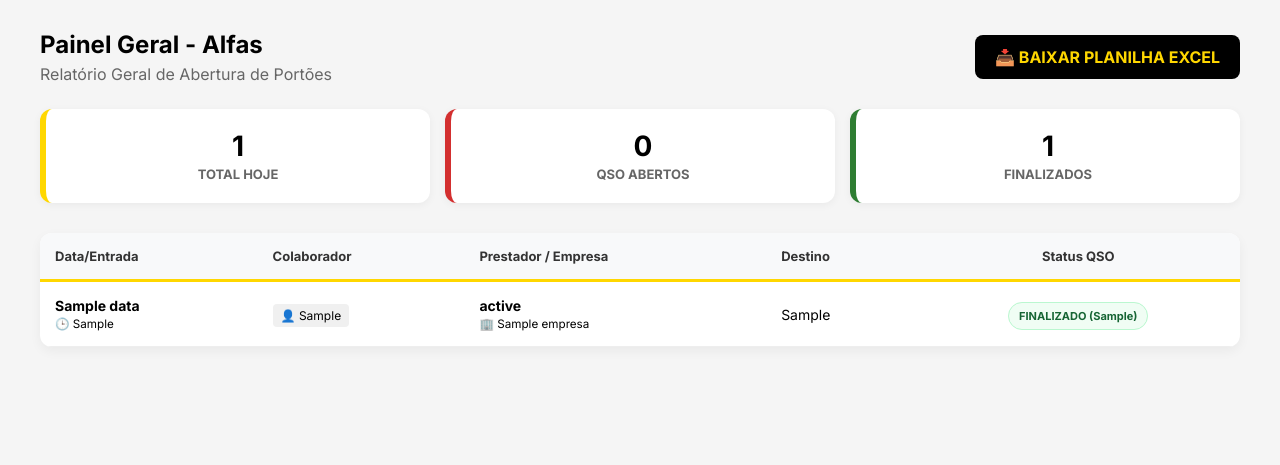
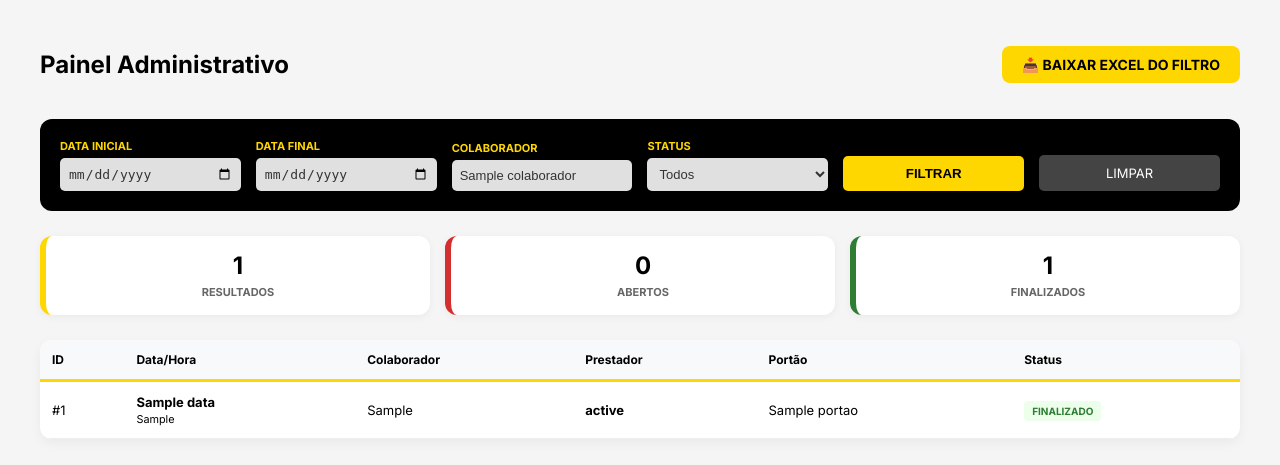
Before and after one commit to eduarda-cunha/qso_portao, a Flask app: template FORM/templates/gestor.html in a window 1280 px wide. Shown: the part 43-508 px from the top of the page. Run offline with Flask 3, Linux system fonts and the light colour scheme; the template is opened without the code that fills it: most values are stand-ins (such as "Sample title", 1, 10 or a date in 2020).

Commit message:
feat: integra CNH, ajudantes e corrige erros de exportação e Row no gestor

```diff
--- a/FORM/app.py
+++ b/FORM/app.py
@@ -1,16 +1,31 @@
+import os
+import sqlite3
+import pandas as pd
+import base64
+import json
+from io import BytesIO
+from datetime import datetime
 from flask import Flask, render_template, request, redirect, url_for, session, send_file
 from flask_httpauth import HTTPBasicAuth
-import sqlite3
-import os
-import uuid
-import pandas as pd
-from io import BytesIO
-from datetime import datetime
 
-app = Flask(__name__)
+# Configuração de caminhos e pastas
+base_dir = os.path.dirname(os.path.abspath(__file__))
+app = Flask(__name__, template_folder=os.path.join(base_dir, 'templates'))
 app.secret_key = "seguranca_praia_clube"
 auth = HTTPBasicAuth()
 
+UPLOAD_FOLDER = os.path.join(base_dir, 'static', 'assinaturas')
+if not os.path.exists(UPLOAD_FOLDER):
+    os.makedirs(UPLOAD_FOLDER)
+
+DB_PATH = os.path.join(base_dir, "qsoportao.db")
+
+def get_db():
+    conn = sqlite3.connect(DB_PATH)
+    conn.row_factory = sqlite3.Row  # Permite acessar colunas pelo nome
+    return conn
+
+# Credenciais do Gestor
 users = {"admin": "praia11037"}
 
 @auth.verify_password
@@ -18,86 +33,134 @@ def verify_password(username, password):
     if username in users and users.get(username) == password:
         return username
 
-DB_PATH = os.path.join(os.path.dirname(os.path.abspath(__file__)), "qsoportao.db")
+# --- FUNÇÃO HELPER PARA SALVAR ASSINATURA ---
+def salvar_assinatura(b64_data):
+    if b64_data and "," in b64_data:
+        nome_arquivo = f"sign_{datetime.now().strftime('%Y%m%d%H%M%S%f')}.png"
+        header, encoded = b64_data.split(",", 1)
+        with open(os.path.join(UPLOAD_FOLDER, nome_arquivo), "wb") as f:
+            f.write(base64.b64decode(encoded))
+        return nome_arquivo
+    return None
 
-def get_db():
-    conn = sqlite3.connect(DB_PATH)
-    conn.row_factory = sqlite3.Row
-    return conn
-
-CAMPOS = [
-    'data', 'hora_entrada', 'hora_saida', 'portao', 'setor', 'nome_prestador', 'rg', 'cpf',
-    'data_nascimento', 'cnh', 'categoria', 'vencimento_cnh', 'empresa',
-    'veiculo', 'placa', 'servico', 'destino_entrega', 'colaborador_acompanhou',
-    'colaborador_setor', 'assinatura_acompanhante', 'observacoes', 'assinatura_prestador',
-    'justificativa_falta_assinatura', 'colaboradores_adicionais'
-]
-
-def init_db():
-    conn = get_db()
-    cursor = conn.cursor()
-    colunas = ['id INTEGER PRIMARY KEY AUTOINCREMENT', 'uuid TEXT', 'criado_por TEXT']
-    for campo in CAMPOS:
-        colunas.append(f"{campo} TEXT")
-    cursor.execute(f"CREATE TABLE IF NOT EXISTS registros ({', '.join(colunas)})")
-    conn.commit()
-    conn.close()
-
+# --- ROTAS DE AUTENTICAÇÃO ---
 @app.route('/login', methods=['GET', 'POST'])
 def login():
     if request.method == 'POST':
-        chave = request.form.get('chave_acesso', '').lower().strip()
-        if "_" in chave:
-            session['usuario'] = chave
+        usuario_raw = request.form.get('chave_acesso') or request.form.get('usuario')
+        if usuario_raw and usuario_raw.strip():
+            session['usuario'] = usuario_raw.strip().lower()
             return redirect(url_for('index'))
-        return "Erro: Use o formato nome_sobrenome", 400
+        else:
+            return render_template('login.html', erro="Usuário inválido.")
     return render_template('login.html')
 
+@app.route('/logout')
+def logout():
+    session.clear()
+    return redirect(url_for('login'))
+
+# --- ROTA PRINCIPAL (LISTAGEM DO OPERADOR) ---
 @app.route('/')
 def index():
-    if 'usuario' not in session: return redirect(url_for('login'))
+    if 'usuario' not in session:
+        return redirect(url_for('login'))
+
     db = get_db()
-    registros = db.execute('SELECT * FROM registros WHERE criado_por = ? ORDER BY id DESC', (session['usuario'],)).fetchall()
+    rows = db.execute('SELECT * FROM registros WHERE criado_por = ? ORDER BY id DESC', (session['usuario'],)).fetchall()
+    registros = [dict(row) for row in rows] # Prevenção de erro de serialização
     db.close()
-    hoje = datetime.now().strftime('%d/%m/%Y')
-    return render_template('index.html', registros=registros, hoje=hoje)
+    return render_template('index.html', registros=registros, hoje=datetime.now().strftime('%d/%m/%Y'))
 
-@app.route('/formulario')
-@app.route('/formulario/<id_unico>')
-def formulario(id_unico=None):
-    if 'usuario' not in session: return redirect(url_for('login'))
+# --- ROTA DO FORMULÁRIO (ENTRADA E SAÍDA) ---
+@app.route('/formulario', methods=['GET', 'POST'])
+@app.route('/formulario/<int:id>', methods=['GET', 'POST'])
+def formulario(id=None):
+    if 'usuario' not in session:
+        return redirect(url_for('login'))
+
     db = get_db()
-    registro = db.execute('SELECT * FROM registros WHERE uuid = ?', (id_unico,)).fetchone() if id_unico else None
-    db.close()
-    hoje_iso = datetime.now().strftime('%Y-%m-%d')
-    return render_template('formulario.html', reg=registro, hoje_iso=hoje_iso)
+    registro = None
+    if id:
+        registro = db.execute('SELECT * FROM registros WHERE id = ?', (id,)).fetchone()
 
-@app.route('/add', methods=['POST'])
-def add():
-    if 'usuario' not in session: return redirect(url_for('login'))
-    codigo = str(uuid.uuid4())[:8]
-    dados = [codigo, session['usuario']] + [request.form.get(f, '') for f in CAMPOS]
-    db = get_db()
-    placeholder = ",".join(["?"] * (len(CAMPOS) + 2))
-    db.execute(f'INSERT INTO registros (uuid, criado_por, {", ".join(CAMPOS)}) VALUES ({placeholder})', dados)
-    db.commit()
-    db.close()
-    return redirect(url_for('index'))
+    if request.method == 'POST':
+        # Captura de dados do formulário
+        dados = {
+            'nome': request.form.get('nome_prestador'),
+            'empresa': request.form.get('empresa'),
+            'portao': request.form.get('portao'),
+            'cnh_n': request.form.get('cnh_numero'),
+            'cnh_v': request.form.get('cnh_vencimento'),
+            'cnh_c': request.form.get('cnh_categoria'),
+            'obs': request.form.get('observacoes'),
+            'ajudantes': request.form.get('colaboradores_json'),
+            'ass_pre': request.form.get('assinatura_data'),
+            'ass_aco': request.form.get('assinatura_acompanhante'),
+            'h_saida': request.form.get('hora_saida')
+        }
 
+        if id:
+            # Lógica de Atualização / Saída
+            hora_final = dados['h_saida'] if dados['h_saida'] else datetime.now().strftime('%H:%M')
+            db.execute('''UPDATE registros SET
+                          hora_saida = ?, cnh_numero = ?, cnh_vencimento = ?,
+                          cnh_categoria = ?, observacoes = ? WHERE id = ?''',
+                       (hora_final, dados['cnh_n'], dados['cnh_v'], dados['cnh_c'], dados['obs'], id))
+        else:
+            # Lógica de Novo Registro
+            arq_prestador = salvar_assinatura(dados['ass_pre'])
+            arq_acompanhante = salvar_assinatura(dados['ass_aco'])
+
+            db.execute('''INSERT INTO registros
+                (data, hora_entrada, nome_prestador, empresa, portao, cnh_numero,
+                 cnh_vencimento, cnh_categoria, observacoes, colaboradores_adicionais,
+                 criado_por, assinatura_path, assinatura_acompanhante_path)
+                VALUES (?, ?, ?, ?, ?, ?, ?, ?, ?, ?, ?, ?, ?)''',
+                (datetime.now().strftime('%Y-%m-%d'), datetime.now().strftime('%H:%M'),
+                 dados['nome'], dados['empresa'], dados['portao'], dados['cnh_n'],
+                 dados['cnh_v'], dados['cnh_c'], dados['obs'], dados['ajudantes'],
+                 session['usuario'], arq_prestador, arq_acompanhante))
+
+        db.commit()
+        db.close()
+        return redirect(url_for('index'))
+
+    # hoje_iso é necessário para o campo <input type="date"> funcionar
+    return render_template('formulario.html', registro=registro, hoje_iso=datetime.now().strftime('%Y-%m-%d'))
+
+# --- ROTA DO GESTOR (CORRIGIDA) ---
 @app.route('/gestor')
 @auth.login_required
 def gestor():
     db = get_db()
-    registros = db.execute('SELECT * FROM registros ORDER BY id DESC').fetchall()
+    rows = db.execute('SELECT * FROM registros ORDER BY id DESC').fetchall()
     db.close()
-    hoje = datetime.now().strftime('%d/%m/%Y')
-    return render_template('gestor.html', registros=registros, hoje=hoje)
 
-@app.route('/logout')
-def logout():
-    session.pop('usuario', None)
-    return redirect(url_for('login'))
+    # Conversão de Row para Dict evita o erro de serialização
+    registros = [dict(row) for row in rows]
+    return render_template('gestor.html', registros=registros, filtros=request.args)
+
+# --- ROTA DE EXPORTAÇÃO (CORRIGE O BUILDERROR) ---
+@app.route('/exportar')
+@auth.login_required
+def exportar():
+    db = get_db()
+    query = 'SELECT * FROM registros ORDER BY id DESC'
+    df = pd.read_sql_query(query, db)
+    db.close()
+
+    output = BytesIO()
+    with pd.ExcelWriter(output, engine='xlsxwriter') as writer:
+        df.to_excel(writer, index=False, sheet_name='Relatorio_Portaria')
+    output.seek(0)
+
+    return send_file(
+        output,
+        mimetype='application/vnd.openxmlformats-officedocument.spreadsheetml.sheet',
+        as_attachment=True,
+        download_name=f'relatorio_{datetime.now().strftime("%Y%m%d_%H%M")}.xlsx'
+    )
 
 if __name__ == '__main__':
-    init_db()
-    app.run(debug=True, host='0.0.0.0', port=5000)
+    app.run(debug=True)
--- a/FORM/templates/gestor.html
+++ b/FORM/templates/gestor.html
@@ -1,84 +1,117 @@
 {% extends 'layout.html' %}
-
 {% block content %}
 <style>
-    :root { --amarelo: #FFD700; } /* Define a cor para os cards */
-
-    .gestao-header { display: flex; justify-content: space-between; align-items: center; margin-bottom: 25px; flex-wrap: wrap; gap: 15px; }
-    .stats-container { display: grid; grid-template-columns: repeat(auto-fit, minmax(180px, 1fr)); gap: 15px; margin-bottom: 30px; }
-    .stat-card { background: #fff; padding: 20px; border-radius: 12px; text-align: center; border-left: 6px solid var(--amarelo); box-shadow: 0 2px 8px rgba(0,0,0,0.05); }
-    .stat-number { font-size: 28px; font-weight: bold; color: #000; display: block; }
-    .stat-label { font-size: 13px; color: #666; text-transform: uppercase; font-weight: bold; }
+    :root { --amarelo: #FFD700; }
+    .gestao-header { display: flex; justify-content: space-between; align-items: center; margin-bottom: 20px; }
+    .filter-panel { background: #000; color: #fff; padding: 20px; border-radius: 12px; margin-bottom: 25px; display: grid; grid-template-columns: repeat(auto-fit, minmax(150px, 1fr)); gap: 15px; align-items: end; }
+    .filter-group { display: flex; flex-direction: column; gap: 5px; }
+    .filter-group label { font-size: 11px; font-weight: bold; color: var(--amarelo); }
+    .filter-group input, .filter-group select { padding: 8px; border-radius: 5px; border: none; font-size: 13px; background: #e0e0e0; color: #333; }
+    .btn-filtrar { background: var(--amarelo); color: #000; border: none; padding: 10px; border-radius: 5px; font-weight: bold; cursor: pointer; transition: 0.2s; }
+    .btn-limpar { background: #444; color: #fff; text-decoration: none; padding: 10px; border-radius: 5px; text-align: center; font-size: 13px; }
+    .stats-container { display: grid; grid-template-columns: repeat(auto-fit, minmax(150px, 1fr)); gap: 15px; margin-bottom: 25px; }
+    .stat-card { background: #fff; padding: 15px; border-radius: 12px; text-align: center; border-left: 6px solid var(--amarelo); box-shadow: 0 2px 8px rgba(0,0,0,0.05); }
+    .stat-number { font-size: 24px; font-weight: bold; display: block; color: #000; }
+    .stat-label { font-size: 11px; color: #666; font-weight: bold; text-transform: uppercase; }
     .table-wrapper { background: white; border-radius: 12px; overflow: hidden; box-shadow: 0 4px 12px rgba(0,0,0,0.05); }
-    .responsive-scroll { overflow-x: auto; }
     table { width: 100%; border-collapse: collapse; min-width: 900px; }
-    th { background: #f8f9fa; color: #333; padding: 15px; text-align: left; font-size: 13px; border-bottom: 3px solid var(--amarelo); }
-    td { padding: 15px; border-bottom: 1px solid #eee; font-size: 14px; }
-    .badge { padding: 6px 10px; border-radius: 20px; font-size: 11px; font-weight: bold; }
-    .badge-open { background: #fff5f5; color: #d32f2f; border: 1px solid #feb2b2; }
-    .badge-closed { background: #f0fdf4; color: #166534; border: 1px solid #bbf7d0; }
+    th { background: #f8f9fa; padding: 12px; text-align: left; border-bottom: 3px solid var(--amarelo); font-size: 12px; }
+    td { padding: 12px; border-bottom: 1px solid #eee; font-size: 13px; }
+    .row-clicavel { cursor: pointer; }
+    .badge { padding: 4px 8px; border-radius: 4px; font-size: 10px; font-weight: bold; text-transform: uppercase; }
+    .badge-aberto { background: #ffebeb; color: #d32f2f; }
+    .badge-fechado { background: #ebffeb; color: #2e7d32; }
+    .modal { display: none; position: fixed; z-index: 9999; left: 0; top: 0; width: 100%; height: 100%; background: rgba(0,0,0,0.7); backdrop-filter: blur(3px); }
+    .modal-content { background: white; margin: 5vh auto; width: 550px; border-radius: 15px; overflow: hidden; }
+    .modal-header { background: #000; color: var(--amarelo); padding: 15px; display: flex; justify-content: space-between; align-items: center; }
+    .modal-body { padding: 20px; display: grid; grid-template-columns: 1fr 1fr; gap: 10px; }
+    .info-box { border-bottom: 1px solid #eee; padding: 5px 0; }
+    .info-box label { font-size: 10px; color: #888; text-transform: uppercase; display: block; font-weight: bold; }
+    .info-box span { font-size: 14px; font-weight: 500; }
 </style>
 
-<div class="card" style="background: transparent; box-shadow: none; padding: 0;">
 <div class="gestao-header">
-        <div>
-            <h2 style="margin:0; color: #000;">Painel Geral - Alfas</h2>
-            <p style="color:#666; margin:5px 0 0;">Relatório Geral de Abertura de Portões</p>
-        </div>
-        <a href="/exportar" style="background:#000; color:var(--amarelo); text-decoration: none; padding: 12px 20px; border-radius: 8px; font-weight: bold;">
-            📥 BAIXAR PLANILHA EXCEL
-        </a>
+    <h2>Painel Administrativo</h2>
+    <a href="{{ url_for('exportar', **filtros) }}" style="background:var(--amarelo); color:#000; text-decoration: none; padding: 10px 20px; border-radius: 8px; font-weight: bold; font-size: 14px;">📥 BAIXAR EXCEL DO FILTRO</a>
 </div>
 
+<form method="GET" action="/gestor" class="filter-panel">
+    <div class="filter-group"><label>DATA INICIAL</label><input type="date" name="data_inicio" value="{{ filtros.data_inicio }}"></div>
+    <div class="filter-group"><label>DATA FINAL</label><input type="date" name="data_fim" value="{{ filtros.data_fim }}"></div>
+    <div class="filter-group"><label>COLABORADOR</label><input type="text" name="colaborador" placeholder="Ex: joao" value="{{ filtros.colaborador }}"></div>
+    <div class="filter-group">
+        <label>STATUS</label>
+        <select name="status">
+            <option value="todos" {% if filtros.status == 'todos' %}selected{% endif %}>Todos</option>
+            <option value="aberto" {% if filtros.status == 'aberto' %}selected{% endif %}>Abertos</option>
+            <option value="fechado" {% if filtros.status == 'fechado' %}selected{% endif %}>Finalizados</option>
+        </select>
+    </div>
+    <button type="submit" class="btn-filtrar">FILTRAR</button>
+    <a href="/gestor" class="btn-limpar">LIMPAR</a>
+</form>
+
 <div class="stats-container">
-        <div class="stat-card">
-            <span class="stat-number">{{ registros|length }}</span>
-            <span class="stat-label">Total Hoje</span>
+    <div class="stat-card"><span class="stat-number">{{ registros|length }}</span><span class="stat-label">Resultados</span></div>
+    <div class="stat-card" style="border-left-color: #d32f2f;">
+        <span class="stat-number">{% set abertos = registros|selectattr('hora_saida', 'equalto', '')|list|length %}{{ abertos }}</span>
+        <span class="stat-label">Abertos</span>
     </div>
-        <div class="stat-card" style="border-left-color: #d32f2f;">
-            <span class="stat-number">
-                {% set abertos = registros|selectattr('hora_saida', 'none')|list|length + registros|selectattr('hora_saida', 'equalto', '')|list|length %}
-                {{ abertos }}
-            </span>
-            <span class="stat-label">QSO Abertos</span>
-        </div>
-        <div class="stat-card" style="border-left-color: #2e7d32;">
-            <span class="stat-number">{{ registros|length - abertos }}</span>
-            <span class="stat-label">Finalizados</span>
-        </div>
+    <div class="stat-card" style="border-left-color: #2e7d32;"><span class="stat-number">{{ registros|length - abertos }}</span><span class="stat-label">Finalizados</span></div>
 </div>
 
 <div class="table-wrapper">
-        <div class="responsive-scroll">
     <table>
-                <thead>
-                    <tr>
-                        <th>Data/Entrada</th>
-                        <th>Colaborador</th>
-                        <th>Prestador / Empresa</th>
-                        <th>Destino</th>
-                        <th style="text-align: center;">Status QSO</th>
-                    </tr>
-                </thead>
+        <thead><tr><th>ID</th><th>Data/Hora</th><th>Colaborador</th><th>Prestador</th><th>Portão</th><th>Status</th></tr></thead>
         <tbody>
             {% for reg in registros %}
-                    <tr>
-                        <td><strong>{{ reg.data }}</strong><br><small>🕒 {{ reg.hora_entrada }}</small></td>
-                        <td><span style="background: #f0f0f0; padding: 4px 8px; border-radius: 4px; font-size: 12px;">👤 {{ reg.criado_por }}</span></td>
-                        <td><b>{{ reg.nome_prestador }}</b><br><small>🏢 {{ reg.empresa }}</small></td>
-                        <td>{{ reg.destino_entrega }}</td>
-                        <td style="text-align:center;">
-                            {% if reg.hora_saida and reg.hora_saida != "" %}
-                                <span class="badge badge-closed">FINALIZADO ({{ reg.hora_saida }})</span>
-                            {% else %}
-                                <span class="badge badge-open">QSO ABERTO</span>
-                            {% endif %}
-                        </td>
+            <tr class="row-clicavel" onclick='verDetalhes({{ reg|tojson }})'>
+                <td>#{{ reg.id }}</td>
+                <td><strong>{{ reg.data }}</strong><br><small>{{ reg.hora_entrada }}</small></td>
+                <td>{{ reg.criado_por }}</td>
+                <td><b>{{ reg.nome_prestador }}</b></td>
+                <td>{{ reg.portao }}</td>
+                <td>{% if reg.hora_saida %}<span class="badge badge-fechado">Finalizado</span>{% else %}<span class="badge badge-aberto">Aberto</span>{% endif %}</td>
             </tr>
             {% endfor %}
         </tbody>
     </table>
 </div>
+
+<div id="modalInfo" class="modal">
+    <div class="modal-content">
+        <div class="modal-header"><h3>Ficha Completa</h3><span onclick="fecharModal()" style="cursor:pointer; font-size:24px;">&times;</span></div>
+        <div id="detalhesCorpo" class="modal-body"></div>
     </div>
 </div>
+
+<script>
+function verDetalhes(d) {
+    const mapa = {
+        'id': 'ID', 'data': 'Data', 'hora_entrada': 'Entrada', 'hora_saida': 'Saída',
+        'portao': 'Portão', 'nome_prestador': 'Prestador', 'empresa': 'Empresa', 'criado_por': 'Colaborador'
+    };
+    let html = '';
+    for (let [key, label] of Object.entries(mapa)) {
+        html += `<div class="info-box"><label>${label}</label><span>${d[key] || '---'}</span></div>`;
+    }
+    // Adiciona a imagem da assinatura se o caminho existir no banco
+    if (d.assinatura_path) {
+        const urlImg = `/static/assinaturas/${d.assinatura_path}`;
+        html += `
+            <div class="info-box" style="grid-column: span 2; text-align: center; margin-top: 15px; border-top: 2px solid #eee; padding-top: 15px;">
+                <label>Assinatura Digital</label>
+                <img src="${urlImg}" style="max-width: 100%; border: 1px solid #ddd; border-radius: 8px; background: #f9f9f9;">
+                <br>
+                <a href="${urlImg}" download="Assinatura_${d.nome_prestador}.png"
+                   style="display: inline-block; margin-top: 10px; padding: 8px 15px; background: #000; color: #FFD700; text-decoration: none; border-radius: 5px; font-size: 12px; font-weight: bold;">
+                   📥 BAIXAR IMAGEM DA ASSINATURA
+                </a>
+            </div>`;
+    }
+    document.getElementById('detalhesCorpo').innerHTML = html;
+    document.getElementById('modalInfo').style.display = 'block';
+}
+function fecharModal() { document.getElementById('modalInfo').style.display = 'none'; }
+</script>
 {% endblock %}
```
Also changed, not shown: FORM/templates/formulario.html (+57 -42 lines), FORM/templates/index.html (+33 -7 lines). Lines whose indentation alone changed are shown as unchanged.
